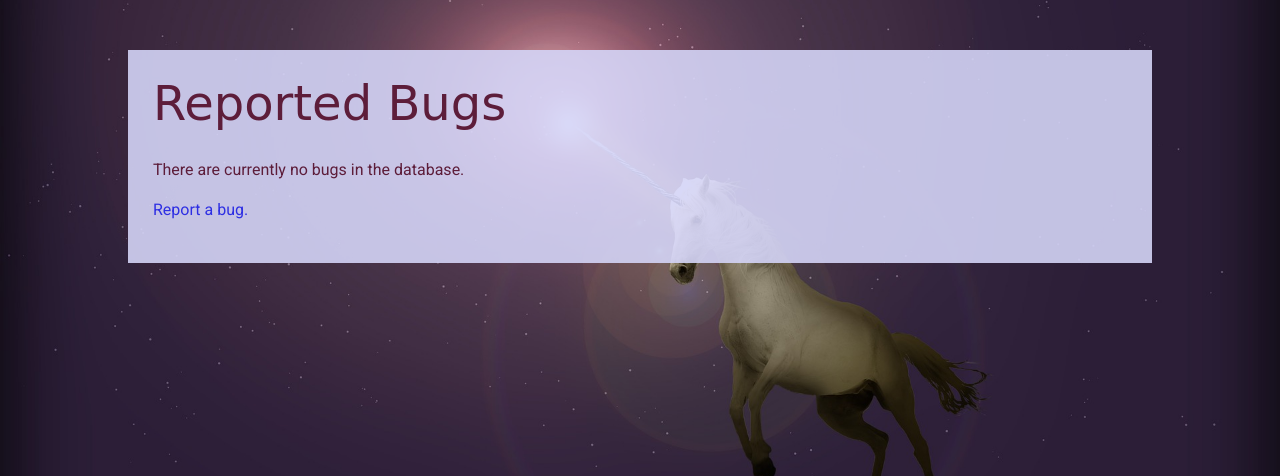
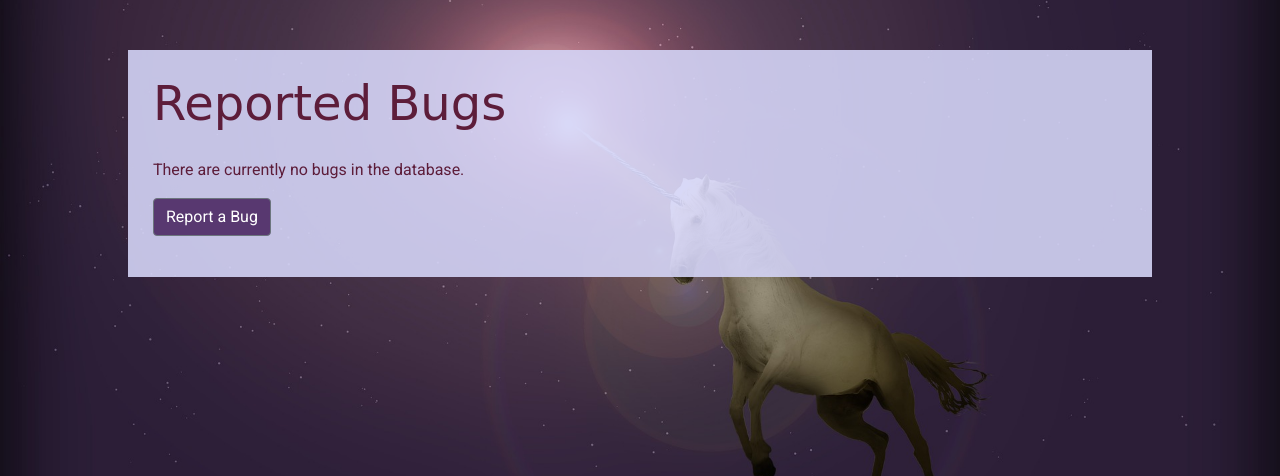
Before and after one commit to joanms/unicorn-attractor, a Django app: page /bugs/view_bugs/ in a window 1280 px wide. Shown: the part 176-652 px from the top of the page. Run offline with Django 3.2, Linux system fonts and the light colour scheme; data that the repository does not hold is empty; some libraries are stand-ins or nearby versions; some web fonts are replaced.

Commit message:
Change bug report link to button

```diff
--- a/bugs/templates/view_bugs.html
+++ b/bugs/templates/view_bugs.html
@@ -50,7 +50,7 @@
     {% endif %}
 
     <!--Link for a user to report a bug-->
-    <p><a href="{% url 'report bug' %}">Report a bug.</a></p>
+    <p><a href="{% url 'report bug' %}"><button type="submit" class="btn btn-secondary">Report a Bug</button></a></p>
 
 </div>
 
```
